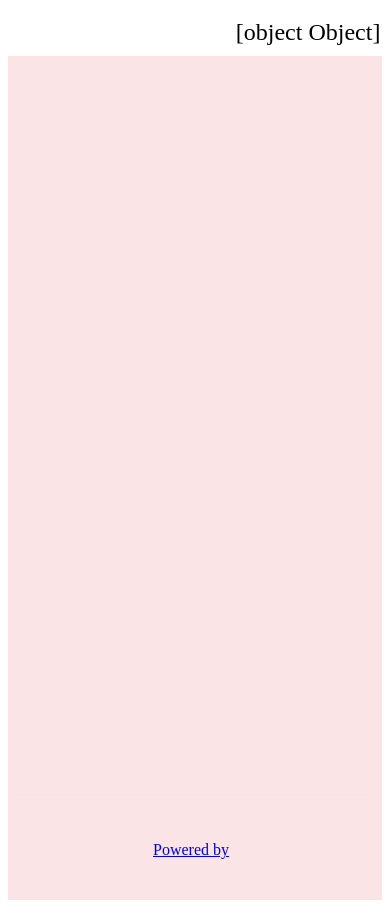
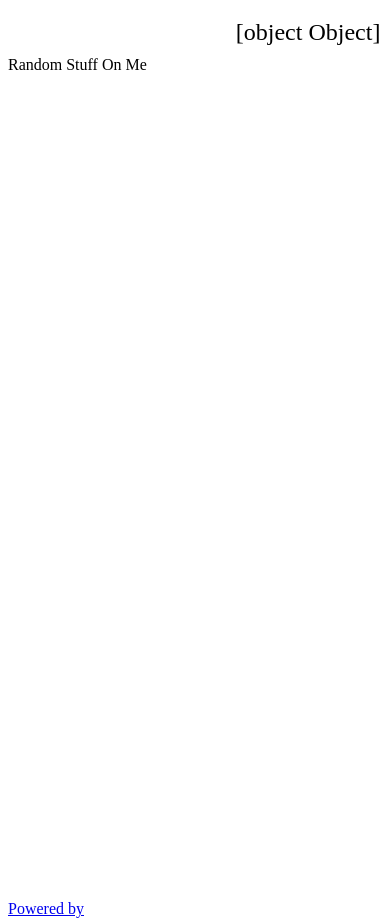
Before and after one commit to durid-ah/durid-ah.github.io, a Next.js app: page / in a window 390 px wide. Built offline with nearby package versions, Linux system fonts and the light colour scheme.

Commit message:
working on the slanted side

```diff
--- a/component/layout.module.css
+++ b/component/layout.module.css
@@ -1,3 +1,6 @@
+.screen {
+   height: 100vh;
+}
 
 .navbar {
    background-color: var(--main-dark);
@@ -5,7 +8,7 @@
    display: flex;
    align-items: stretch;
    justify-content: flex-end;
-   height: 3rem;
+   height: var(--navbar-height);
    width: 100%;
    padding-right: 1%;
    font-size: 1.5rem;
@@ -26,6 +29,10 @@
 
 .menuIcon {
    display: none;
+}
+
+.contentDisplay {
+   height: 100%;
 }
 
 @media screen and (max-width: 480px) {
--- a/component/layout.tsx
+++ b/component/layout.tsx
@@ -13,7 +13,7 @@ export default function Layout({children, location} : LayoutProps) {
    const [show, setShow] = useState(false);
 
    return (
-      <div>
+      <div className={styles.screen}>
          <nav className={styles.navbar}>
             <div className={styles.portfolioTitle}>Durid's Portfolio</div>
             <AppNav location={location}/>
@@ -29,7 +29,7 @@ export default function Layout({children, location} : LayoutProps) {
             </div>
          }
 
-         <div>
+         <div className={styles.contentDisplay}>
             {children}
          </div>
       </div>
--- a/pages/index.tsx
+++ b/pages/index.tsx
@@ -7,7 +7,6 @@ import { NavLocation } from '../models/nav_location';
 export default function Home() {
   return (
     <Layout location={NavLocation.Home}>
-    <div className={styles.container}>
       <Head>
         <title>Durid's Portfolio - Home Page</title>
         {/** TODO: Fix link card */}
@@ -16,7 +15,7 @@ export default function Home() {
       </Head>
 
       <main className={styles.main}>
-
+        <div className={styles.intro}>Random Stuff On Me</div>
       </main>
 
       <footer className={styles.footer}>
@@ -30,7 +29,6 @@ export default function Home() {
           </span>
         </a>
       </footer>
-    </div>
     </Layout>
   )
 }
--- a/styles/Home.module.css
+++ b/styles/Home.module.css
@@ -1,122 +1,23 @@
-.container {
-  min-height: 100vh;
-  padding: 0 0.5rem;
-  display: flex;
-  flex-direction: column;
-  justify-content: center;
-  align-items: center;
-  height: 100vh;
-  background-color: #fae4e5;
+.intro {
+  height: 75%;
+  width: 75%;
+  background-color: white;
+  position: relative;
+  overflow: hidden;
+}
+
+.intro:after {
+  height: 100%;
+  width: 30%;
+  background-color: var(--main-color);
+  position: absolute;
+  content: "";
+  transform: skew(-20deg);
+  transform-origin: bottom right;
+  right: 0;
 }
 
 .main {
-  padding: 5rem 0;
-  flex: 1;
-  display: flex;
-  flex-direction: column;
-  justify-content: center;
-  align-items: center;
+  height: 100%;
+  background-color: var(--main-color);
 }
-
-.footer {
-  width: 100%;
-  height: 100px;
-  border-top: 1px solid #eaeaea;
-  display: flex;
-  justify-content: center;
-  align-items: center;
-}
-
-.footer a {
-  display: flex;
-  justify-content: center;
-  align-items: center;
-  flex-grow: 1;
-}
-
-.title a {
-  color: #0070f3;
-  text-decoration: none;
-}
-
-.title a:hover,
-.title a:focus,
-.title a:active {
-  text-decoration: underline;
-}
-
-.title {
-  margin: 0;
-  line-height: 1.15;
-  font-size: 4rem;
-}
-
-.title,
-.description {
-  text-align: center;
-}
-
-.description {
-  line-height: 1.5;
-  font-size: 1.5rem;
-}
-
-.code {
-  background: #fafafa;
-  border-radius: 5px;
-  padding: 0.75rem;
-  font-size: 1.1rem;
-  font-family: Menlo, Monaco, Lucida Console, Liberation Mono, DejaVu Sans Mono,
-    Bitstream Vera Sans Mono, Courier New, monospace;
-}
-
-.grid {
-  display: flex;
-  align-items: center;
-  justify-content: center;
-  flex-wrap: wrap;
-  max-width: 800px;
-  margin-top: 3rem;
-}
-
-.card {
-  margin: 1rem;
-  padding: 1.5rem;
-  text-align: left;
-  color: inherit;
-  text-decoration: none;
-  border: 1px solid #eaeaea;
-  border-radius: 10px;
-  transition: color 0.15s ease, border-color 0.15s ease;
-  width: 45%;
-}
-
-.card:hover,
-.card:focus,
-.card:active {
-  color: #0070f3;
-  border-color: #0070f3;
-}
-
-.card h2 {
-  margin: 0 0 1rem 0;
-  font-size: 1.5rem;
-}
-
-.card p {
-  margin: 0;
-  font-size: 1.25rem;
-  line-height: 1.5;
-}
-
-.logo {
-  height: 1em;
-  margin-left: 0.5rem;
-}
-
-@media (max-width: 600px) {
-  .grid {
-    width: 100%;
-    flex-direction: column;
-  }
-}
--- a/styles/globals.css
+++ b/styles/globals.css
@@ -2,6 +2,8 @@
   --main-color: #fae4e5;
   --main-dark: #1b1c31;
   --secondary-dark: #30303a;
+
+  --navbar-height: 3rem;
 }
 
 html,
```
